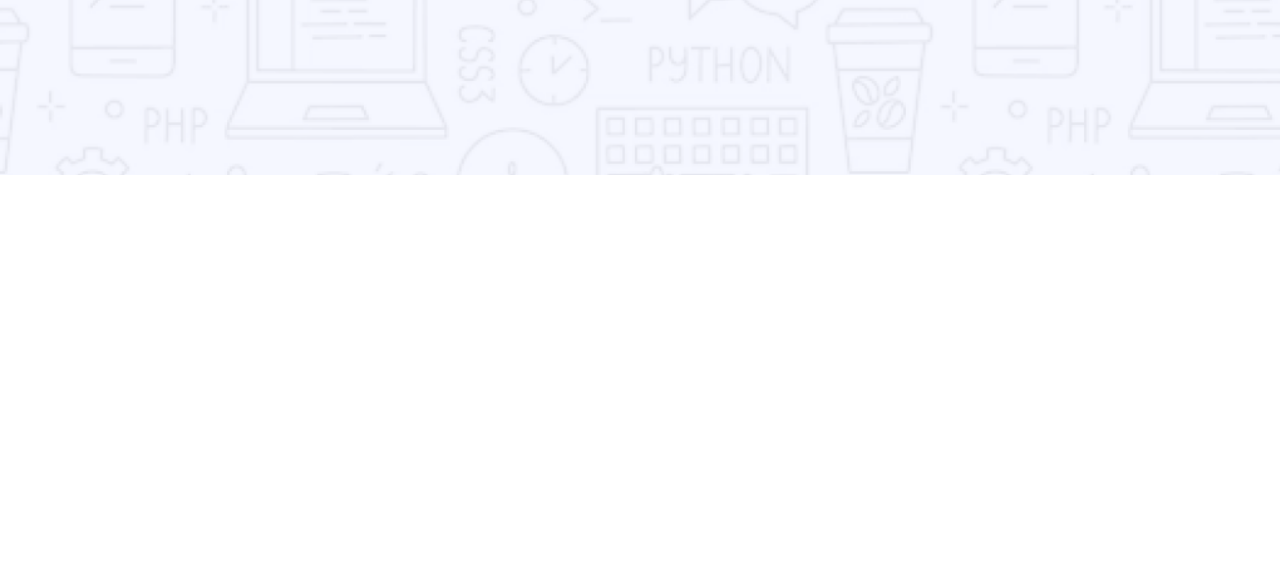
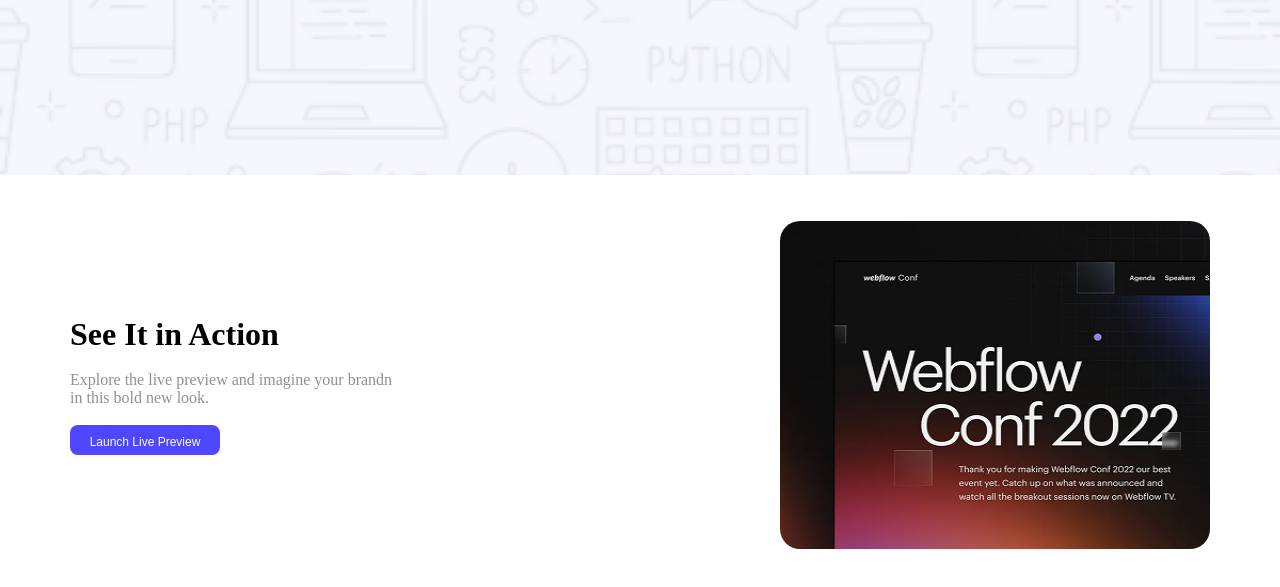
Before and after one commit to Mugdho06/ASSIGNMENT-001, a plain HTML site: page index.html in a window 1280 px wide. Shown: the part 643-1230 px from the top of the page. Before the commit the page ends 960 px from the top, so only its background shows below. Drawn offline with Linux system fonts and the light colour scheme.

Commit message:
add action part

```diff
--- a/index.html
+++ b/index.html
@@ -9,7 +9,8 @@
 </head>
 
 <body>
-    <nav class="background">
+<header>
+  <nav class="background">
         <div class="d-flex header">
             <div class="left">
                 <h1>LOGO</h1>
@@ -28,7 +29,17 @@
         </div>
     </nav>
 
+ </header>
+  <div class="action">
+        <div class="leftsection">
+            <h1 style="font-size: 42;">See It in Action</h1><br>
+            <p style="font-size: 24; color:#25243282;">Explore the live preview and imagine your brandn <br> in this bold new look.</p>
+            <br>
+            <button class="button">Launch Live Preview</button>
+        </div>
+         <img class="rightsection" src="Assets/wc-mini.png" alt="">
 
+    </div>
 
 </body>
 
--- a/styles/style.css
+++ b/styles/style.css
@@ -68,3 +68,29 @@
     cursor: pointer;
     color:black;
 }
+
+.action{
+    height: 380px;
+    max-width: 1140px;
+    /* border: 2px solid; */
+    /* background-color: aqua; */
+    display:flex;
+    margin: 0 auto;
+    justify-content: space-between;
+    align-items: center;
+    padding: 20px
+}
+.rightsection{
+   height: 328px;
+   width: 430px;
+   border-radius: 20px;
+}
+.leftsection button {
+    height: 30px;
+    width: 150px;
+    color:white;
+    background-color: #4E47FF;
+     border-radius: 8px;
+    border: none;
+
+}
```
